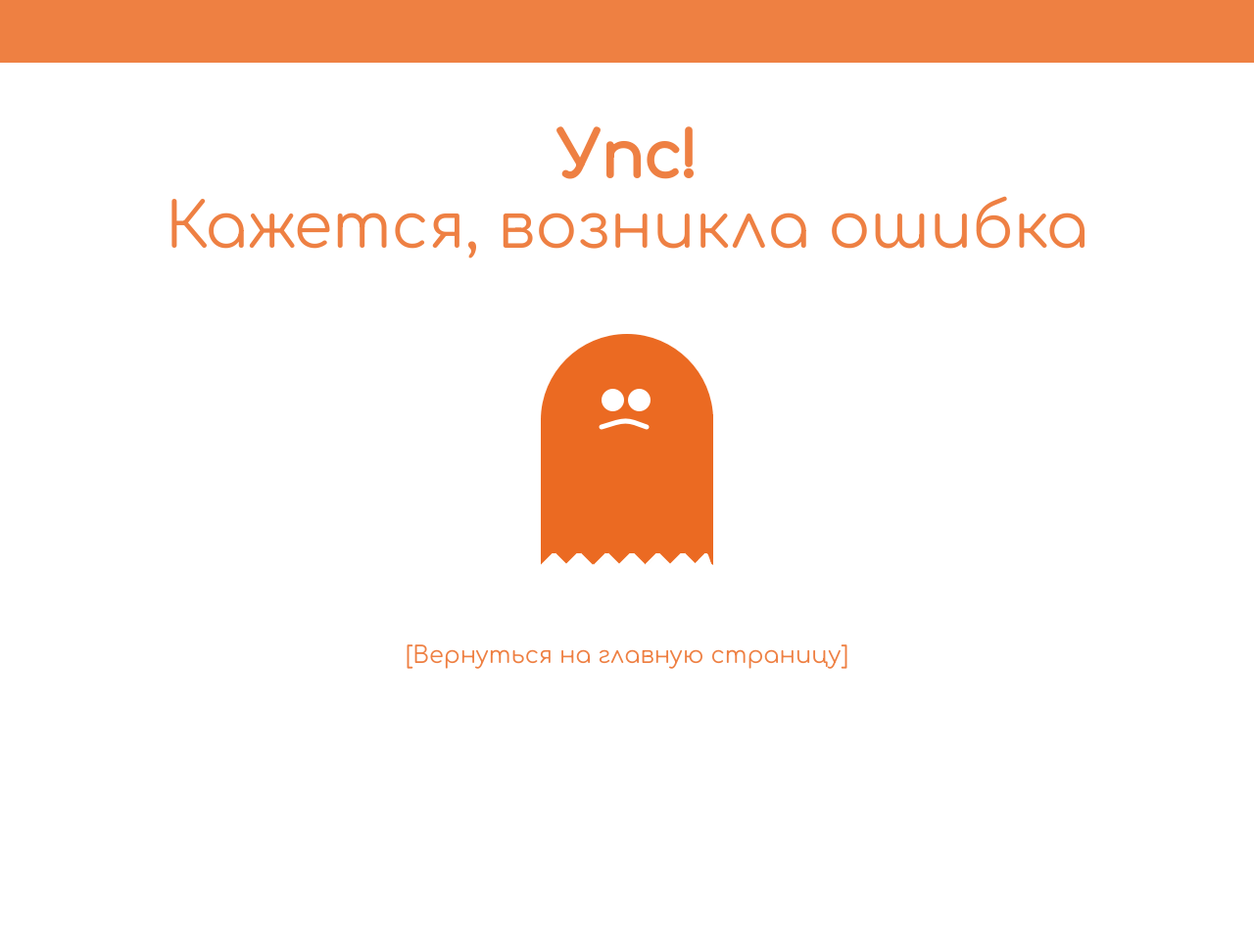
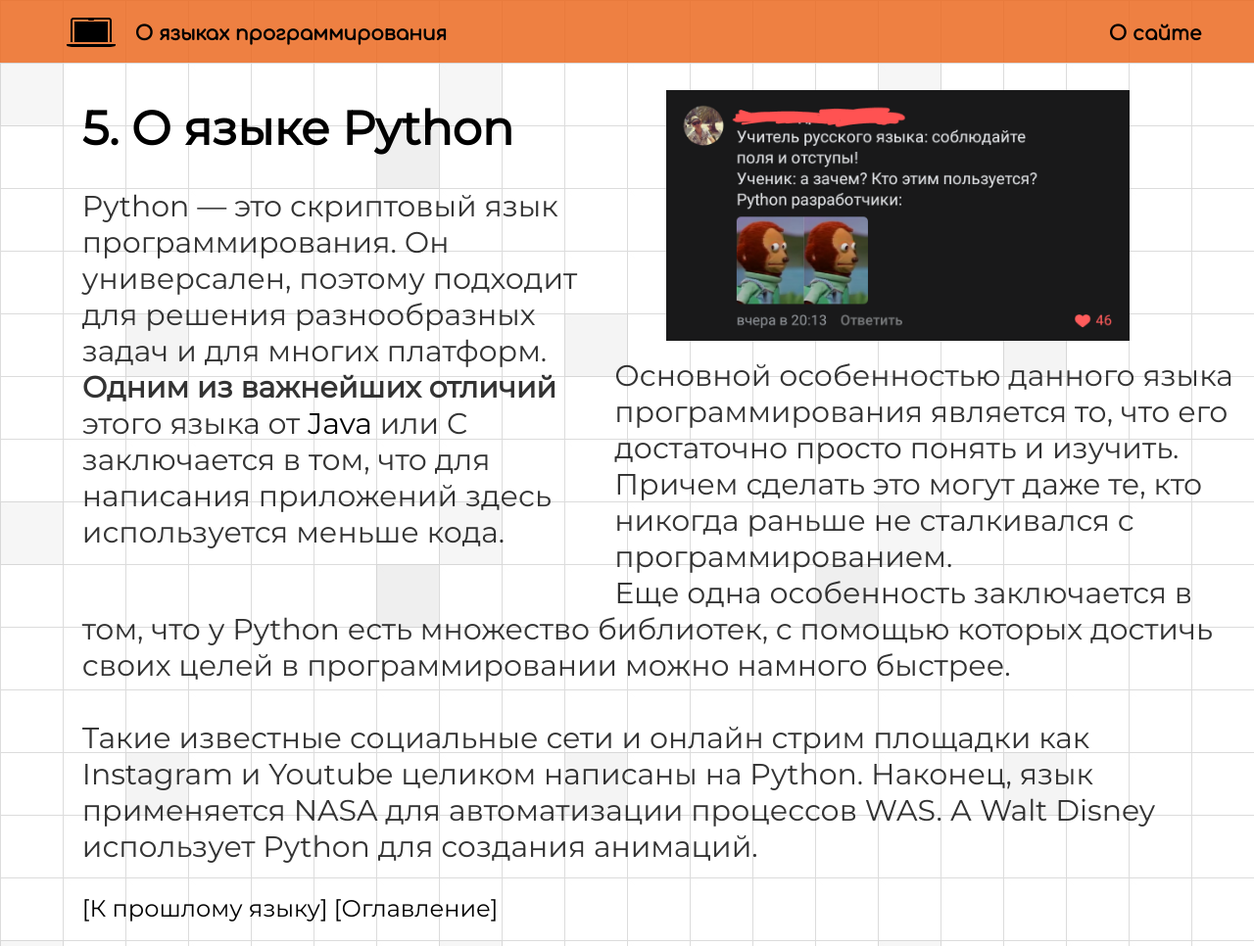
Before and after one commit to alexsssa/WEBSITE, a Flask app: page /python-page in a window 1280 px wide. Shown: the whole page at 98% size. Before the commit the page ends 683 px from the top, so only its background shows below. Run offline with Flask 2, Linux system fonts and the light colour scheme.

Commit message:
допилила всё

```diff
--- a/main.py
+++ b/main.py
@@ -11,14 +11,6 @@ def index():
 @app.route('/info-page')
 def info_page():
     return render_template('info-page.html')
-
-@app.route('/secret-page', methods=['post', 'get'])
-def secret_page():
-    if request.method == 'POST':
-        password = request.form.get('password')
-        if password == 'qwerty':
-            return render_template('contents-page.html')
-    return render_template('secret-page.html')
 
 @app.route('/contents-page')
 def contents_page():
@@ -44,6 +36,14 @@ def cplus_page():
 def java_page():
     return render_template('java-page.html')
 
+@app.route('/python-page')
+def python_page():
+    return render_template('python-page.html')
+
+@app.route('/js-page')
+def js_page():
+    return render_template('js-page.html')
+
 @app.errorhandler(404)
 def not_found(error):
     return render_template('404_error.html')
--- a/static/css/style.css
+++ b/static/css/style.css
@@ -70,23 +70,6 @@ table {
 .dropdown:hover .dropdown-content {
     display: block;
 
-}
-
-/* УВЕДОМЛЕНИЕ [АЛЕРТ] */
-.alert {
-  margin-left: 40%;
-  margin-right: 40%;
-  text-align: center;
-  padding: 12px;
-  border-radius: 4px;
-  border-style: solid;
-  border-width: 1px;
-  font-size: 16px;
-}
-.alert.alert-danger {
-  background-color: rgba(248, 215, 218, 1);
-  border-color: rgba(220, 53, 69, 1);
-  color: rgba(114, 28, 36,1);
 }
 
 /* ССЫЛКИ В ТЕКСТЕ*/
--- a/templates/cplus-page.html
+++ b/templates/cplus-page.html
@@ -25,7 +25,7 @@
 </div>
 <div style="margin-top: 5.5%">
 <div id="left">
-    <h1 class="text-1">3. О языке C++ <a href="/sharp-page"></a></h1>
+    <h1 class="text-1">3. О языке C++</h1>
     <p class="text-4" style="font-size: 30px;">C++ — производительный язык, он помогает дорожным картам в GPS не тупить
         и строить оптимальные маршруты, любимым играм — не лагать и выдавать максимальное качество с выкрученными до
         предела настройками графики, банковским сервисам — быть круглосуточными, а переводам — моментальными.
--- /dev/null
+++ b/templates/python-page.html
@@ -0,0 +1,48 @@
+<!DOCTYPE html>
+<html>
+<head>
+    <link href="https://fonts.googleapis.com/css?family=Montserrat&display=swap" rel="stylesheet"/>
+    <link href="https://fonts.googleapis.com/css?family=Comfortaa&display=swap" rel="stylesheet"/>
+    <link rel="stylesheet" type="text/css" href="../static/css/style.css"/>
+    <link rel="icon" href="../static/img/favicon.ico" type="image/x-icon">
+    <title>О ЯП | О Python </title>
+</head>
+<body background="static/img/bg.gif">
+<div id="head" style="height: 8%">
+<table>
+    <td width="5%"></td>
+    <td>
+        <div id="head-icon"><a href="/"><img src="static/img/img_notebook.png" class="img-icon"></a>
+    </div>
+    </td>
+    <td width="30%">
+        <div id="head-name"><p><a href="/">О языках программирования</a></p></div>
+    </td>
+    <td width="90%">
+        <div id="head-text"><p><a href="/info-page">О сайте</a></p></div>
+    </td>
+</table>
+</div>
+<div style="margin-top: 5.5%">
+<div id="left">
+    <h1 class="text-1">5. О языке Python</h1>
+    <p class="text-4" style="font-size: 30px;">Python — это скриптовый язык программирования. Он универсален, поэтому
+      подходит для решения разнообразных задач и для многих платформ.<br><b>Одним из важнейших отличий</b> этого языка
+        от <a href="/js-page" style="aintext">Java</a> или C заключается в том, что для написания приложений здесь используется меньше кода.</p>
+</div>
+<div id="right">
+  <img src="/static/img/python.png" style="width: 85%; margin-top: 4%; margin-left: 5%;">
+</div>
+<div class="center" style="padding-top: 21%; margin-left: 6%;">
+    <p class="text-4" style="font-size: 30px;">Основной особенностью данного языка программирования является то, что
+        его достаточно просто понять и изучить. Причем сделать это могут даже те, кто никогда раньше не сталкивался с
+        программированием.<br>Еще одна особенность заключается в том, что у Python есть множество библиотек, с
+        помощью которых достичь своих целей в программировании можно намного быстрее.<br><br>Такие известные социальные
+        сети и онлайн стрим площадки как Instagram и Youtube целиком написаны на Python. Наконец, язык применяется NASA
+        для автоматизации процессов WAS. А Walt Disney использует Python для создания анимаций.
+    </p>
+    <p class="text-3"><a href="/sharp-page">[К прошлому языку]</a>            <a href="/contents-page">[Оглавление]</a></p>
+</div>
+</div>
+</body>
+</html>
```
Also changed, not shown: templates/contents-page.html (+2 -5 lines), templates/js-page.html (added, +43 -0 lines), templates/secret-page.html (deleted, +0 -58 lines), static/img/js.jpg (added), static/img/python.png (added).
